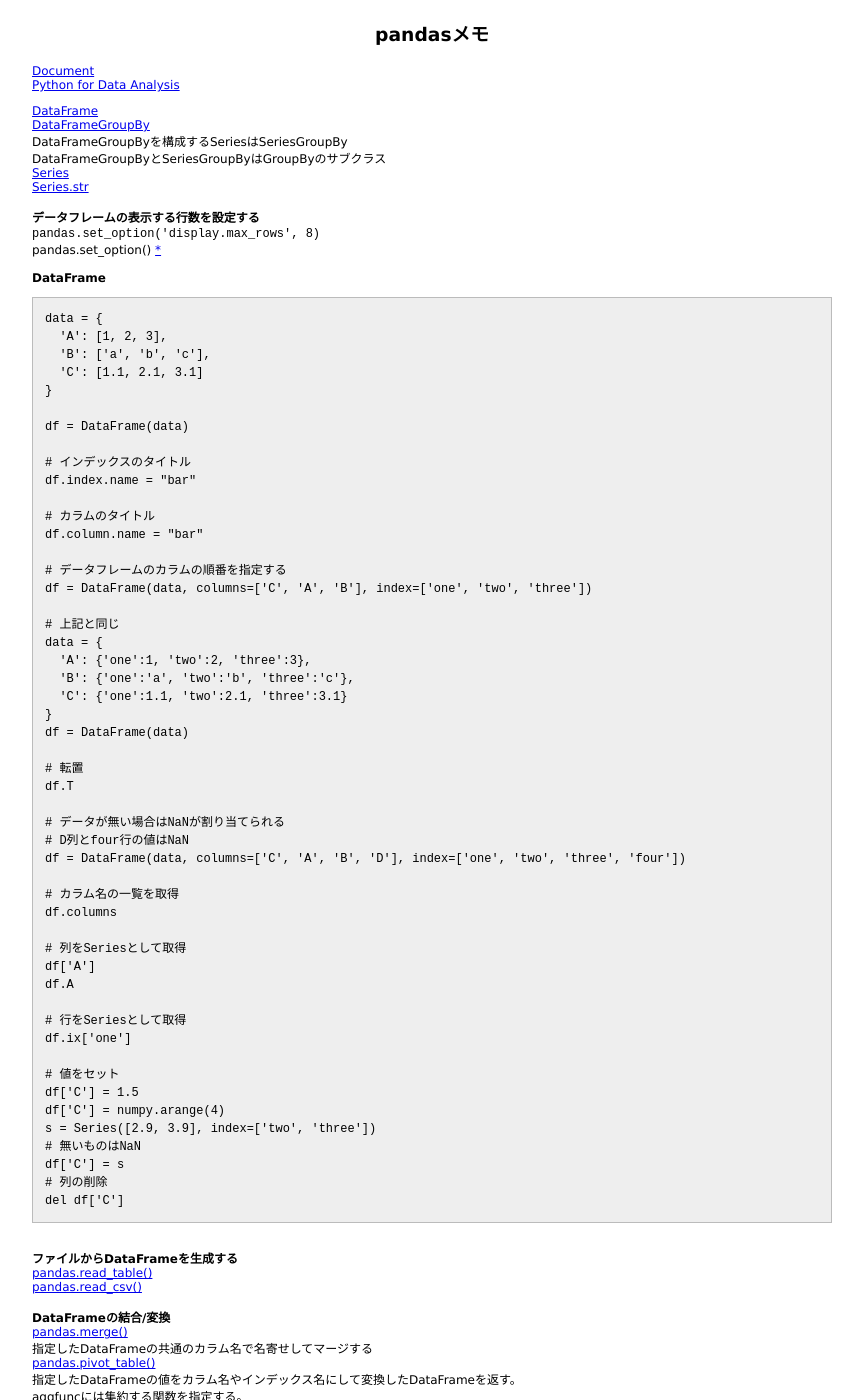
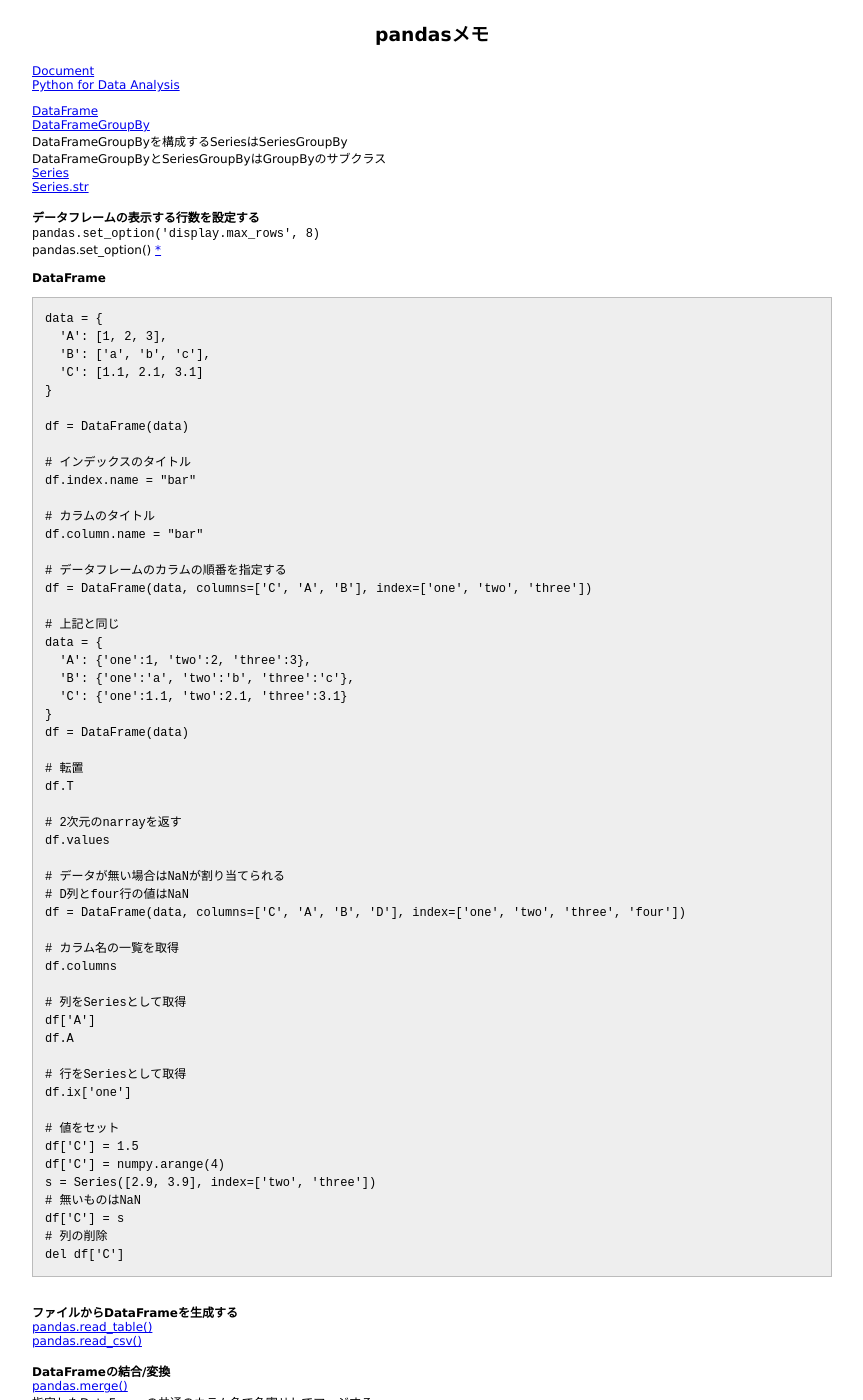
Before and after one commit to 38elements/38elements.github.com, a Jekyll site: the page built from _posts/2016-04-24-pandas.md, in a window 1280 px wide and 1400 px high. Shown: the whole window, without its empty margins (208-1071 px from the left). Built offline with Jekyll 4.4.1, drawn with Linux system fonts in a browser that asks for light colours.

Commit message:
Update 2016-04-24-pandas.md

```diff
--- a/_posts/2016-04-24-pandas.md
+++ b/_posts/2016-04-24-pandas.md
@@ -45,6 +45,9 @@ df = DataFrame(data)
 
 # 転置
 df.T
+
+# 2次元のnarrayを返す
+df.values
 
 # データが無い場合はNaNが割り当てられる
 # D列とfour行の値はNaN
```
